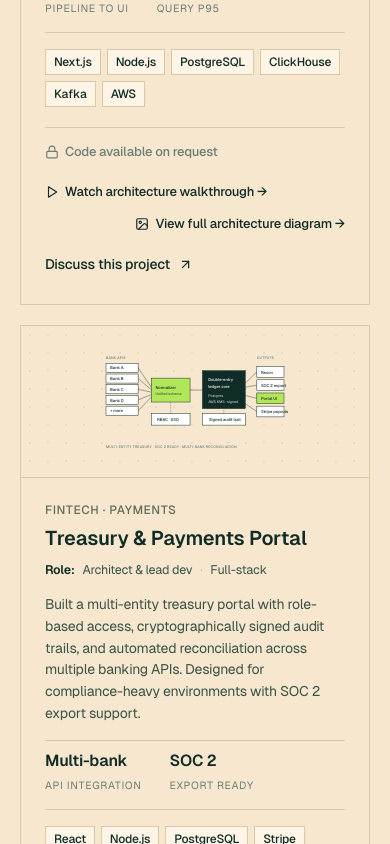
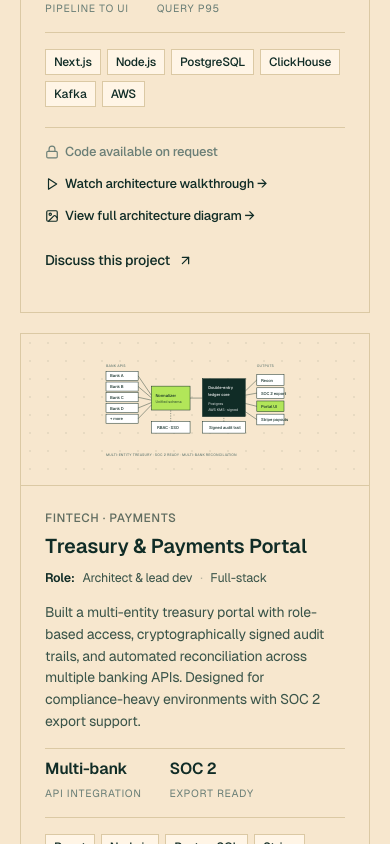
Before and after one commit to krishnanbhupathi/bhupathi-dev, a React (Vite) app: page / in a window 390 px wide. Shown: the part 3040-3884 px from the top of the page. Built offline with nearby package versions, Linux system fonts and the light colour scheme.

Commit message:
fix(work): 2x2 grid for project card footer, CTA last on mobile

```diff
--- a/src/components/sections/Projects.tsx
+++ b/src/components/sections/Projects.tsx
@@ -100,11 +100,10 @@ export const Projects = () => (
                   ))}
                 </div>
                 <div
-                  className="flex flex-col gap-2 border-t border-line pt-3 mt-1 mb-3"
+                  className="border-t border-line pt-3 mt-1 mb-3 flex flex-col gap-2 sm:grid sm:gap-x-4 sm:gap-y-2 sm:[grid-template-columns:1fr_auto] sm:[grid-template-areas:'code_watch'_'discuss_view']"
                   style={{ letterSpacing: '-0.32px' }}
                 >
-                  <div className="flex items-center justify-between gap-4 flex-wrap">
-                    <span className="inline-flex items-center gap-1.5 text-[13px] font-medium text-text-mute">
+                  <span className="inline-flex items-center gap-1.5 text-[13px] font-medium text-text-mute sm:[grid-area:code]">
                     <Lock size={14} aria-hidden="true" />
                     Code available on request
                   </span>
@@ -113,26 +112,23 @@ export const Projects = () => (
                     {...(externalWalkthrough
                       ? { target: '_blank', rel: 'noopener noreferrer' }
                       : {})}
-                      className="inline-flex items-center gap-1.5 text-[13px] font-medium text-accent-ink hover:underline"
+                    className="inline-flex items-center gap-1.5 text-[13px] font-medium text-accent-ink hover:underline sm:[grid-area:watch] sm:justify-self-end"
                   >
                     <Play size={14} aria-hidden="true" />
                     Watch architecture walkthrough →
                   </a>
-                  </div>
                   <a
                     href={project.fullDiagramSrc}
                     target="_blank"
                     rel="noopener noreferrer"
-                    className="self-end inline-flex items-center gap-1.5 text-[13px] font-medium text-accent-ink hover:underline"
+                    className="inline-flex items-center gap-1.5 text-[13px] font-medium text-accent-ink hover:underline sm:[grid-area:view] sm:justify-self-end"
                   >
                     <ImageIcon size={14} aria-hidden="true" />
                     View full architecture diagram →
                   </a>
-                </div>
                   <SectionLink
                     section="contact"
-                  className="inline-flex items-center gap-2 text-text text-sm font-medium py-1.5 transition-[gap] duration-200 ease-brand hover:gap-[14px]"
-                  style={{ letterSpacing: '-0.32px' }}
+                    className="inline-flex items-center gap-2 text-text text-sm font-medium py-1.5 transition-[gap] duration-200 ease-brand hover:gap-[14px] max-sm:mt-2 sm:[grid-area:discuss] sm:justify-self-start"
                   >
                     Discuss this project
                     <ArrowUpRight
@@ -141,6 +137,7 @@ export const Projects = () => (
                     />
                   </SectionLink>
                 </div>
+              </div>
             </StaggerItem>
           );
         })}
```
Lines whose indentation alone changed are shown as unchanged.
